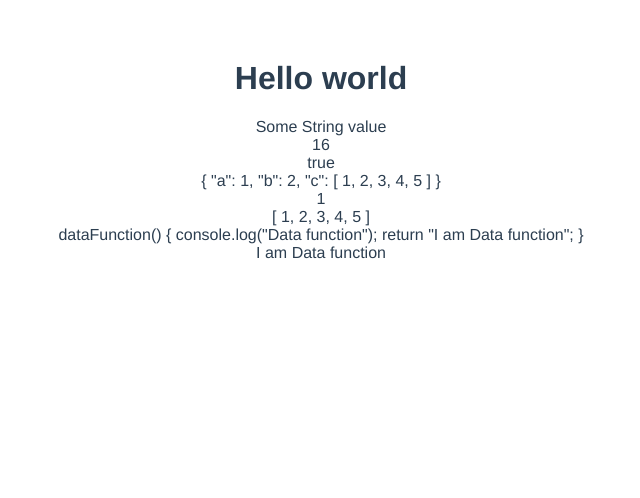
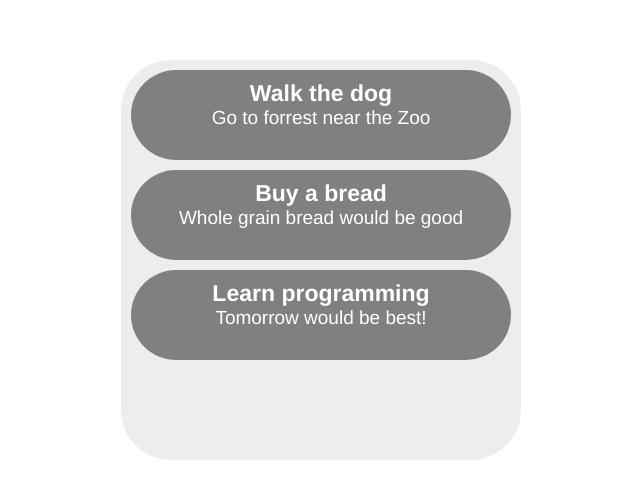
Before and after one commit to Tanya07-45/Todolist, a Vue app: page / in a window 1280 px wide. Shown: the top 498 px of the page, without its empty margins (319-959 px from the left). Built offline with nearby package versions, Linux system fonts and the light colour scheme.

Commit message:
scss integration

```diff
--- a/src/App.vue
+++ b/src/App.vue
@@ -1,17 +1,43 @@
 <template>
   <div id="app">
-    <!-- <img alt="Vue logo" src="./assets/logo.png">
-    <HelloWorld msg="Welcome to Your Vue.js App"/> -->
-    <h1>Hello world </h1>
-    <div> {{text}}</div>
-     <div>{{someNumber}}</div>
-    <div>{{canDecide}}</div>
-    <div>{{someObject}}</div>
-    <div>{{someObject.a}}</div>
-    <div>{{someObject.c}}</div>
-    <div>{{dataFunction}}</div>
-    <div>{{dataFunction()}}</div>
-    <!-- <div>{{testFunctionA()}}</div> -->
+
+    <div class="todo-wrapper">
+      <div class="todo-container">
+       <div clas="todo-list">
+          <div class="todo-item">
+            <div class="todo-item-content">
+              <div class="todo-item-content-title">
+                Walk the dog
+              </div>
+              <div class="todo-item-content-description">
+                Go to forrest near the Zoo
+              </div>
+            </div>
+          </div>
+          <div class="todo-item">
+            <div class="todo-item-content">
+              <div class="todo-item-content-title">
+                Buy a bread
+              </div>
+              <div class="todo-item-content-description">
+                Whole grain bread would be good
+              </div>
+            </div>
+          </div>
+          <div class="todo-item">
+            <div class="todo-item-content">
+              <div class="todo-item-content-title">
+                Learn programming
+              </div>
+              <div class="todo-item-content-description">
+                Tomorrow would be best!
+              </div>
+            </div>
+          </div>
+        </div>
+      </div>
+    </div>
+
   </div>
 </template>
 
@@ -20,43 +46,16 @@
 import playground from './playground.js'
 export default {
   name: 'App',
-  // components: {
-  //   HelloWorld
-  // },
-  data() {
-    return {
-      text: 'Some String value',
-      someNumber: 16,
-      canDecide: true,
-      list: [1,2,3],
-      someObject: {
-        a: 1,
-        b: 2,
-        c: [1,2,3,4,5]
-      },
-      dataFunction() {
-        console.log('Data function')
-        return 'I am Data function'
-      }
-    }
-  },
+
   // This function is run automaticaly by VUE framework
   created() {
     playground()
   },
-  // methods: {
-  //   testFunctionA() {
-  //     console.log(this.text)
-  //     console.log(this.someNumber)
-  //     console.log(this.someObject.a)
-  //     this.dataFunction()
-  //     return 'I a test function A'
-  //   }
-  // }
+
 }
 </script>
 
-<style>
+<style lang ="scss">
 #app {
   font-family: Avenir, Helvetica, Arial, sans-serif;
   -webkit-font-smoothing: antialiased;
@@ -65,4 +64,34 @@ export default {
   color: #2c3e50;
   margin-top: 60px;
 }
+.todo-wrapper {
+  /* flexible styling */
+  display: flex;
+  /* it defines alignment along the main axis */
+  justify-content: center;
+  /*flex-direction: column;*/
+  width: 100%;
+  /*height: 2000px;*/
+}
+.todo-container {
+  width: 400px;
+  min-height: 400px;
+  background-color: #ededed;
+  border-radius: 50px;
+}
+.todo-item {
+  background-color: gray;
+  min-height: 70px;
+  margin: 10px;
+  padding: 10px;
+  color: white;
+  border-radius: 45px;
+  font-size: 23px;
+}
+.todo-item-content-title {
+  font-weight: bold;
+}
+.todo-item-content-description {
+  font-size: 19px;
+}
 </style>
```
Also changed, not shown: package.json (+12 -2 lines), src/webpack.config.js (added, +19 -0 lines), 2 other files (tests, documents, lock files or other folders).
